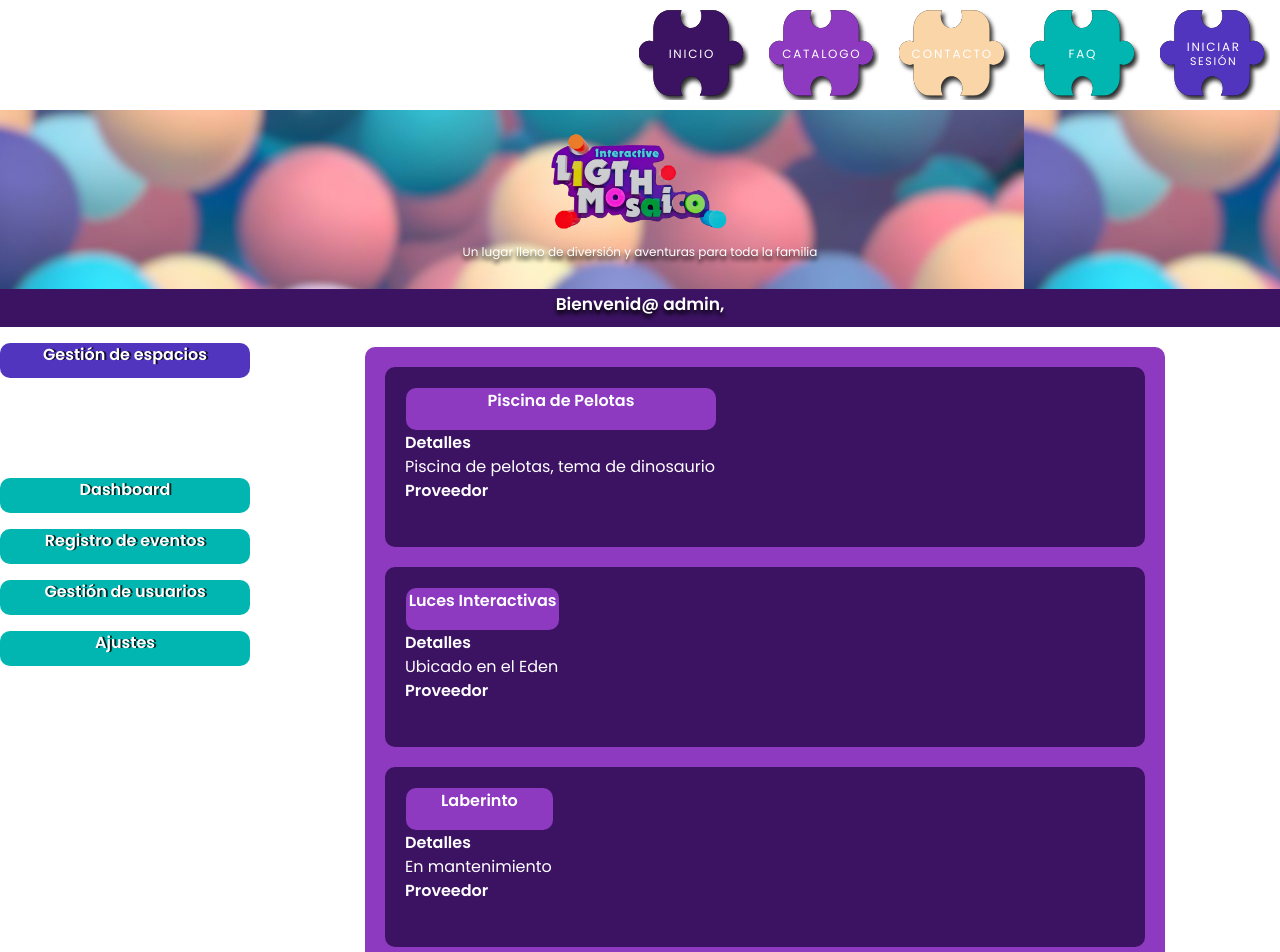
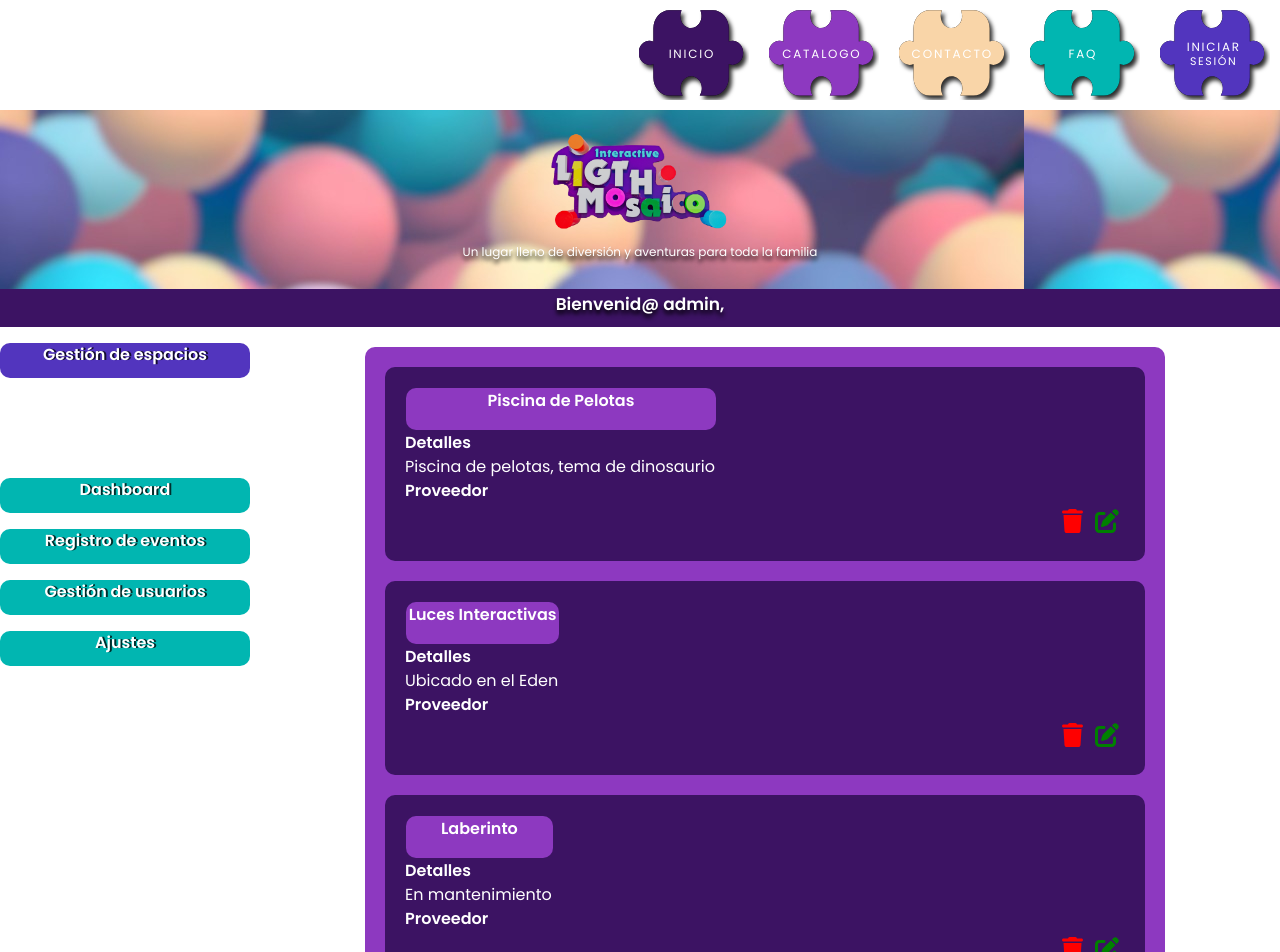
Before and after one commit to GabyLinares/APP_WEB_INTERACTIVE_REACT, a React (Create React App) app in the folder interactive/: page /gestion-espacios in a window 1280 px wide. Shown: the top 952 px of the page. Built offline with nearby package versions, Linux system fonts and the light colour scheme.

Commit message:
Import fontawesome icons
Puede que se rompa por las dependencias raritas que conflictuan

```diff
--- a/interactive/package.json
+++ b/interactive/package.json
@@ -3,6 +3,9 @@
   "version": "0.1.0",
   "private": true,
   "dependencies": {
+    "@fortawesome/fontawesome-svg-core": "^6.4.2",
+    "@fortawesome/free-solid-svg-icons": "^6.4.2",
+    "@fortawesome/react-fontawesome": "^0.2.0",
     "@testing-library/jest-dom": "^5.17.0",
     "@testing-library/react": "^13.4.0",
     "@testing-library/user-event": "^13.5.0",
--- a/interactive/src/views/Admin/locationManagementPH.jsx
+++ b/interactive/src/views/Admin/locationManagementPH.jsx
@@ -5,6 +5,10 @@ import { Header } from "../../componentes/Header";
 import { Footer } from "../../componentes/Footer";
 import { Barra } from "../../componentes/BarraMitad";
 import "bootstrap/dist/css/bootstrap.css";
+import { library } from '@fortawesome/fontawesome-svg-core';
+import { FontAwesomeIcon } from '@fortawesome/react-fontawesome';
+import { faTrash, faEdit } from '@fortawesome/free-solid-svg-icons';
+library.add(faTrash, faEdit);
 
 
 export const LocationMPH = () => {
@@ -27,7 +31,7 @@ export const LocationMPH = () => {
       <ReactTitle title="Gestión de espacios" />
       <Navbar />
       <Header />
-      <Barra titulo={`Bienvenid@ ${userName || "admin"},`}/>
+      <Barra titulo={`Bienvenid@ ${userName || "admin"},`} />
       <div className="full-wrap">
         <div className="admin-wrapper">
           <div className="button-section">
@@ -71,8 +75,8 @@ export const LocationMPH = () => {
               </div>
             </div>
             <div className="user-obj-footer">
-          <button className="borrar" style={{ fontSize: '24px', color: 'red' }}><i className="fa fa-trash-o"></i></button>
-          <button className="editar" style={{ fontSize: '24px', color: 'green' }}><i className="fa fa-edit"></i></button>
+              <button className="borrar" style={{ fontSize: '24px', color: 'red' }}><FontAwesomeIcon icon={faTrash} /></button>
+              <button className="editar" style={{ fontSize: '24px', color: 'green' }}><FontAwesomeIcon icon={faEdit} /></button>
             </div>
           </div>
 
@@ -89,8 +93,8 @@ export const LocationMPH = () => {
               </div>
             </div>
             <div className="user-obj-footer">
-          <button className="borrar" style={{ fontSize: '24px', color: 'red' }}><i className="fa fa-trash-o"></i></button>
-          <button className="editar" style={{ fontSize: '24px', color: 'green' }}><i className="fa fa-edit"></i></button>
+              <button className="borrar" style={{ fontSize: '24px', color: 'red' }}><FontAwesomeIcon icon={faTrash} /></button>
+              <button className="editar" style={{ fontSize: '24px', color: 'green' }}><FontAwesomeIcon icon={faEdit} /></button>
             </div>
           </div>
 
@@ -107,15 +111,15 @@ export const LocationMPH = () => {
               </div>
             </div>
             <div className="user-obj-footer">
-          <button className="borrar" style={{ fontSize: '24px', color: 'red' }}><i className="fa fa-trash-o"></i></button>
-          <button className="editar" style={{ fontSize: '24px', color: 'green' }}><i className="fa fa-edit"></i></button>
+              <button className="borrar" style={{ fontSize: '24px', color: 'red' }}><FontAwesomeIcon icon={faTrash} /></button>
+              <button className="editar" style={{ fontSize: '24px', color: 'green' }}><FontAwesomeIcon icon={faEdit} /></button>
             </div>
           </div>
         </div>
       </div>
 
 
-      <Footer/>
+      <Footer />
     </div>
   );
 };
```
Also changed, not shown: 1 other file (tests, documents, lock files or other folders). Lines whose indentation alone changed are shown as unchanged.
